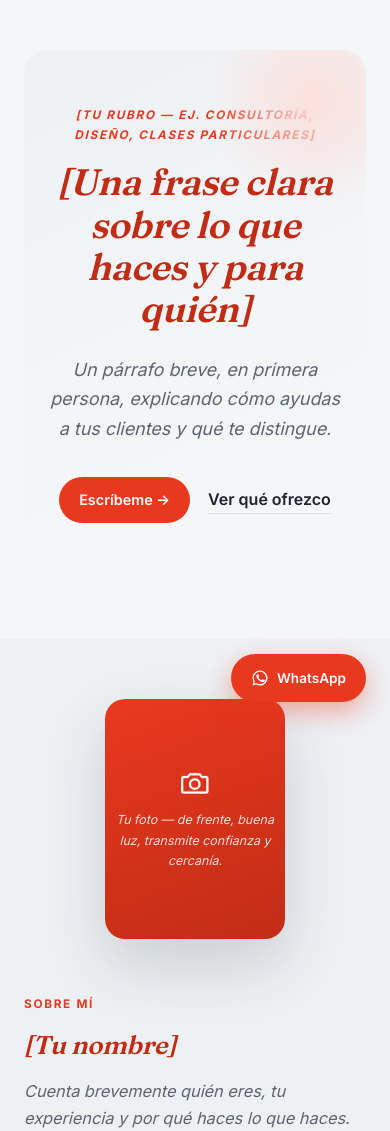
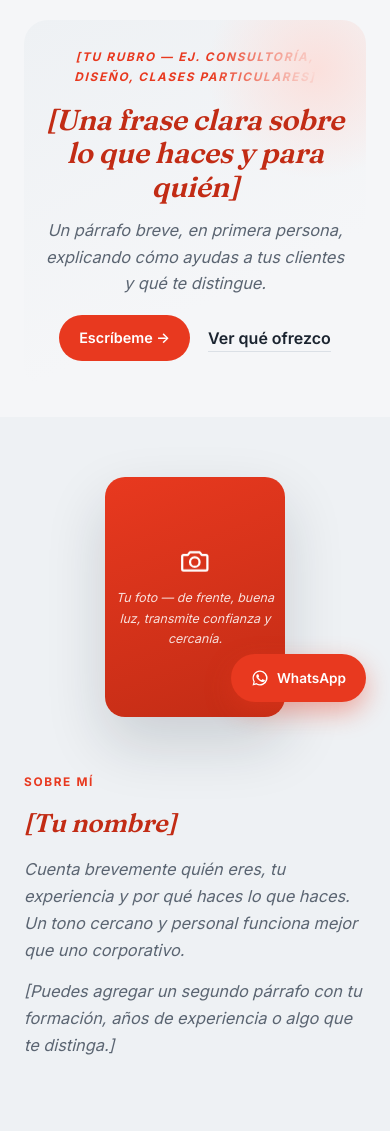
Before and after one commit to PIPP0/talcadatos, a Python web app: template static/templates/web3.html in a window 390 px wide. Shown: the part 118-1249 px from the top of the page. Run offline with Jinja, Linux system fonts and the light colour scheme; the template is opened without the code that fills it, so the values that code supplies are empty.

Commit message:
Reduce a aproximadamente la mitad el alto del hero (portada) en web3template

```diff
--- a/static/templates/web3.html
+++ b/static/templates/web3.html
@@ -40,11 +40,11 @@
   .link-quiet:hover{border-color:var(--accent)}
   [data-menu-toggle]{display:none;background:none;border:none;font-size:1.4rem;cursor:pointer;color:var(--text)}
 
-  .hero{padding:74px 0 88px}
-  .hero-panel{background:linear-gradient(155deg,var(--bg-alt),var(--bg) 70%);border-radius:32px;padding:88px 48px;text-align:center;position:relative;overflow:hidden}
+  .hero{padding:24px 0 32px}
+  .hero-panel{background:linear-gradient(155deg,var(--bg-alt),var(--bg) 70%);border-radius:32px;padding:36px 32px;text-align:center;position:relative;overflow:hidden}
   .hero-panel::before{content:"";position:absolute;top:-60px;right:-60px;width:220px;height:220px;border-radius:50%;background:radial-gradient(circle,var(--accent-soft),transparent 70%)}
-  .hero-panel h1{font-size:clamp(2.3rem,5.6vw,3.9rem);max-width:760px;margin:0 auto 24px;position:relative}
-  .hero-panel p{font-size:1.12rem;color:var(--text-muted);max-width:540px;margin:0 auto 34px;position:relative}
+  .hero-panel h1{font-size:clamp(1.8rem,4.2vw,2.8rem);max-width:760px;margin:0 auto 14px;position:relative}
+  .hero-panel p{font-size:1.02rem;color:var(--text-muted);max-width:540px;margin:0 auto 18px;position:relative}
   .hero .cta-row{display:flex;gap:18px;justify-content:center;align-items:center;flex-wrap:wrap;position:relative}
 
   .about{background:var(--bg-alt)}
@@ -111,8 +111,8 @@
   }
   @media(max-width:680px){
     section{padding:60px 0}
-    .hero{padding:50px 0 60px}
-    .hero-panel{padding:56px 24px;border-radius:24px}
+    .hero{padding:20px 0 28px}
+    .hero-panel{padding:28px 20px;border-radius:24px}
     .s-row{grid-template-columns:40px 1fr;gap:16px}
     .quote-card{padding:36px 26px}
   }
```
